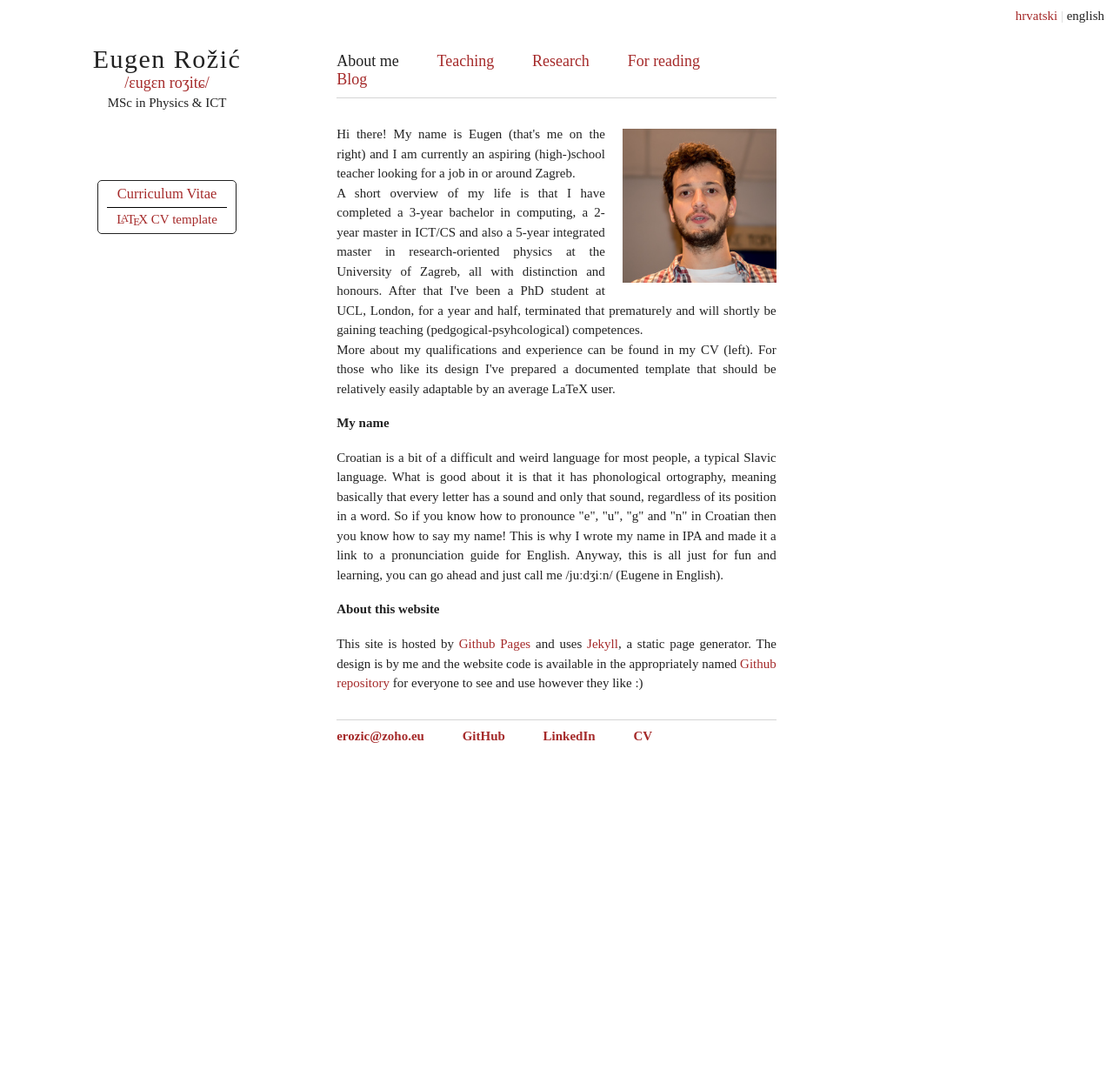
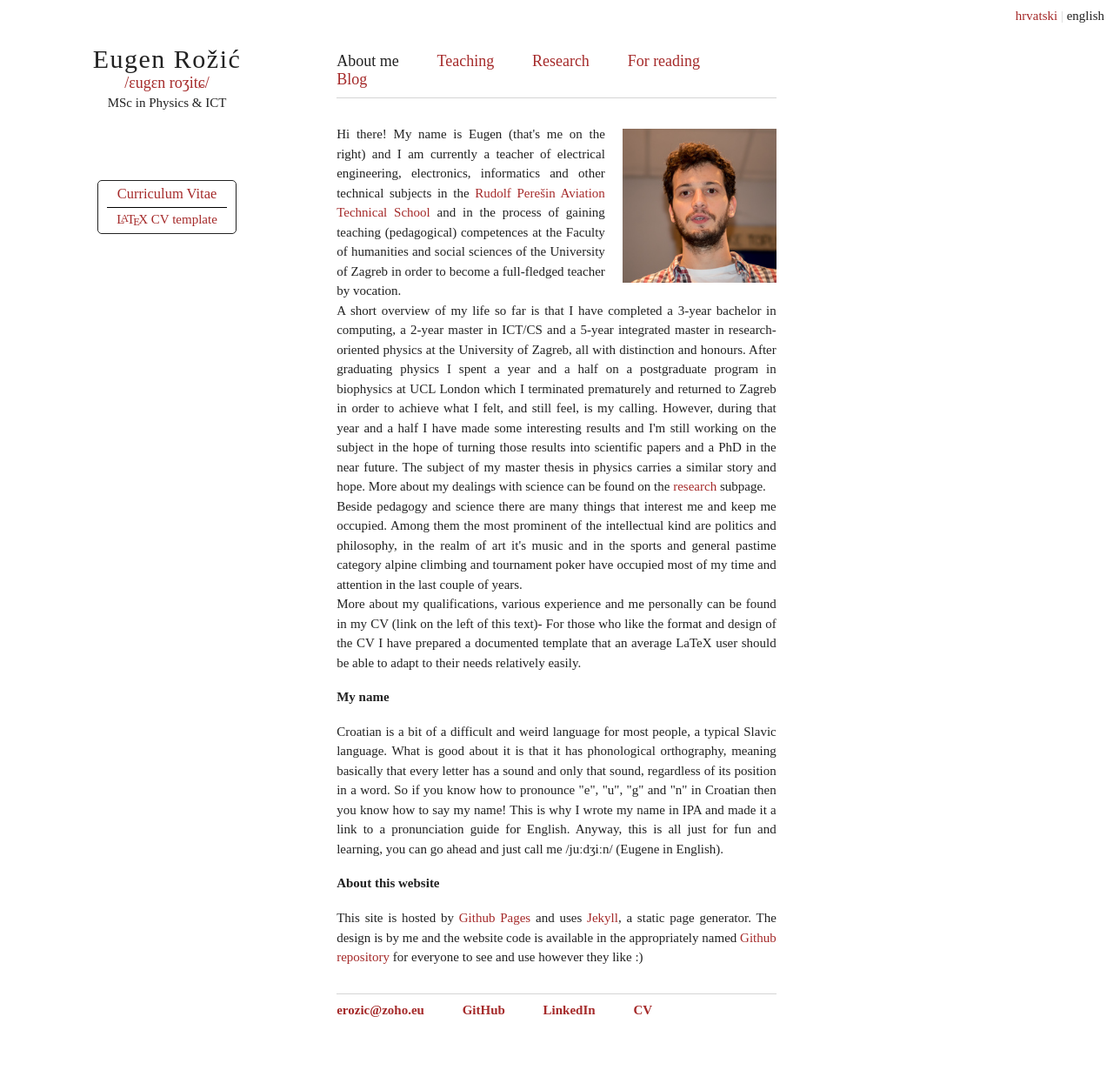
Before and after one commit to erozic/erozic.github.io, a Jekyll site: the page built from en/1:about.html, in a window 1280 px wide. Shown: the whole page at 87% size. Built offline with Jekyll 4.4.1, drawn with Linux system fonts in a browser that asks for light colours; before the commit the page ends 915 px from its top, so only the background shows below that.

Commit message:
Update of about - ZTŠ

```diff
--- a/en/1:about.html
+++ b/en/1:about.html
@@ -6,16 +6,18 @@ permalink: /en/about/
 ---
 <img src="/imgs/me.jpg" style="float:right; width:35%; padding:5px 0px 5px 20px">
 <p>
-Hi there! My name is Eugen (that's me on the right) and I am currently an aspiring (high-)school teacher looking for a job in or around Zagreb.
+Hi there! My name is Eugen (that's me on the right) and I am currently a teacher of electrical engineering, electronics, informatics and other technical subjects in the <a href="http://www.ss-zrakoplovna-rperesina-vg.skole.hr/" target="_blank">Rudolf Perešin Aviation Technical School</a> and in the process of gaining teaching (pedagogical) competences at the Faculty of humanities and social sciences of the University of Zagreb in order to become a full-fledged teacher by vocation.
 <br>
-A short overview of my life is that I have completed a 3-year bachelor in computing, a 2-year master in ICT/CS <!--(<a href="https://www.fer.unizg.hr/en" target="_blank">FER</a>)--> and also a 5-year integrated master in research-oriented physics <!--(<a href="http://www.pmf.unizg.hr/phy/en" target="_blank">PMF</a>)--> at the University of Zagreb, all with distinction and honours.  After that I've been a PhD student at UCL, London, for a year and half, terminated that prematurely and will shortly be gaining teaching (pedgogical-psyhcological) competences.
+A short overview of my life so far is that I have completed a 3-year bachelor in computing, a 2-year master in ICT/CS <!--(<a href="https://www.fer.unizg.hr/en" target="_blank">FER</a>)--> and a 5-year integrated master in research-oriented physics <!--(<a href="http://www.pmf.unizg.hr/phy/en" target="_blank">PMF</a>)--> at the University of Zagreb, all with distinction and honours.  After graduating physics I spent a year and a half on a postgraduate program in biophysics at UCL London which I terminated prematurely and returned to Zagreb in order to achieve what I felt, and still feel, is my calling. However, during that year and a half I have made some interesting results and I'm still working on the subject in the hope of turning those results into scientific papers and a PhD in the near future. The subject of my master thesis in physics carries a similar story and hope. More about my dealings with science can be found on the <a href="/hr/research/">research</a> subpage.
 <br>
-More about my qualifications and experience can be found in my CV (left). For those who like its design I've prepared a documented template that should be relatively easily adaptable by an average LaTeX user.
+Beside pedagogy and science there are many things that interest me and keep me occupied. Among them the most prominent of the intellectual kind are politics and philosophy, in the realm of art it's music and in the sports and general pastime category alpine climbing and tournament poker have occupied most of my time and attention in the last couple of years.
+<br>
+More about my qualifications, various experience and me personally can be found in my CV (link on the left of this text)- For those who like the format and design of the CV I have prepared a documented template that an average LaTeX user should be able to adapt to their needs relatively easily.
 </p>
 
 <h4>My name</h4>
 <p>
-Croatian is a bit of a difficult and weird language for most people, a typical Slavic language. What is good about it is that it has phonological ortography, meaning basically that every letter has a sound and only that sound, regardless of its position in a word. So if you know how to pronounce "e", "u", "g" and "n" in Croatian then you know how to say my name! This is why I wrote my name in IPA and made it a link to a pronunciation guide for English. Anyway, this is all just for fun and learning, you can go ahead and just call me /juːdʒiːn/ (Eugene in English).
+Croatian is a bit of a difficult and weird language for most people, a typical Slavic language. What is good about it is that it has phonological orthography, meaning basically that every letter has a sound and only that sound, regardless of its position in a word. So if you know how to pronounce "e", "u", "g" and "n" in Croatian then you know how to say my name! This is why I wrote my name in IPA and made it a link to a pronunciation guide for English. Anyway, this is all just for fun and learning, you can go ahead and just call me /juːdʒiːn/ (Eugene in English).
 </p>
 
 <h4>About this website</h4>
```
Also changed, not shown: hr/1:about.html (+5 -3 lines).
